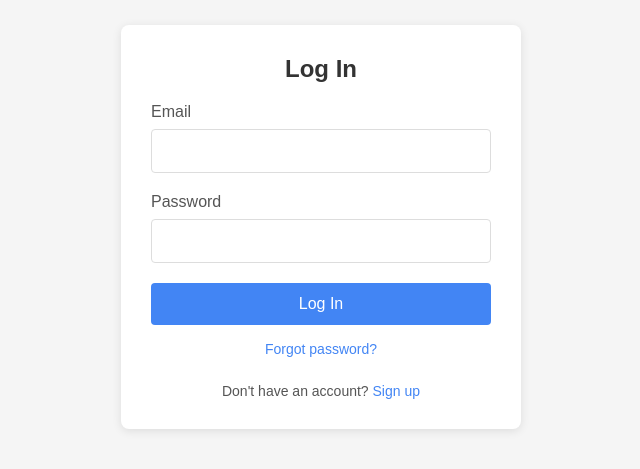
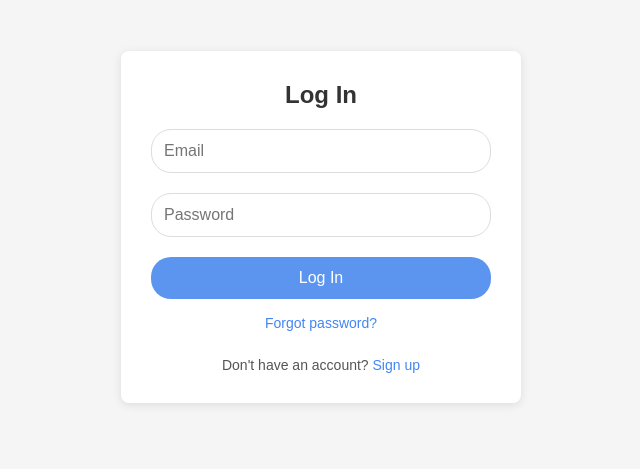
Before and after one commit to nishantifelse/kernel, a website: page new-1.html in a window 1280 px wide. Shown: the part 173-642 px from the top of the page, without its empty margins (319-959 px from the left). Drawn offline with Linux system fonts and the light colour scheme.

Commit message:
Update new-1.html

```diff
--- a/new-1.html
+++ b/new-1.html
@@ -37,6 +37,7 @@
 
         .input-group {
             margin-bottom: 20px;
+
         }
 
         .input-group label {
@@ -69,7 +70,7 @@
 
         button {
             width: 100%;
-            background-color: #4285f4;
+            background-color: #5c95f0;
             color: white;
             border: none;
             padding: 12px;
@@ -80,7 +81,8 @@
         }
 
         button:hover {
-            background-color: #3367d6;
+            background-color: #5b8dfb;
+            box-shadow: 1px 1px 10px #5b8dfb;
         }
 
         .forgot-password {
@@ -112,16 +114,16 @@
         <h2>Log In</h2>
         <form id="loginForm">
             <div class="input-group">
-                <label for="email">Email</label>
-                <input type="email" id="email" required>
+                <label style="text-align: center; " for="email"></label>
+                <input style="border-radius: 20px;" type="email" id="email" required placeholder="Email">
                 <div id="emailError" class="error-message">Please enter a valid email address</div>
             </div>
             <div class="input-group">
-                <label for="password">Password</label>
-                <input type="password" id="password" required>
+                <label style="text-align: center; " for="password"></label>
+                <input style="border-radius: 20px;" type="password" id="password" required placeholder="Password">
                 <div id="passwordError" class="error-message">Password must be at least 6 characters</div>
             </div>
-            <button type="submit">Log In</button>
+            <button style="border-radius: 20px;" class="js-button" type="submit">Log In</button>
         </form>
         <div class="forgot-password">
             <a href="#">Forgot password?</a>
@@ -195,9 +197,9 @@
                     console.log('Login form submitted');
                     console.log('Email:', emailInput.value);
                     console.log('Password:', passwordInput.value);
+                    window.location.href="new3.html"
 
-                    // For demonstration purposes, show an alert
-                    alert('Login successful! In a real app, you would be redirected now.');
+
 
                     // Optional: Reset the form
                     loginForm.reset();
```
